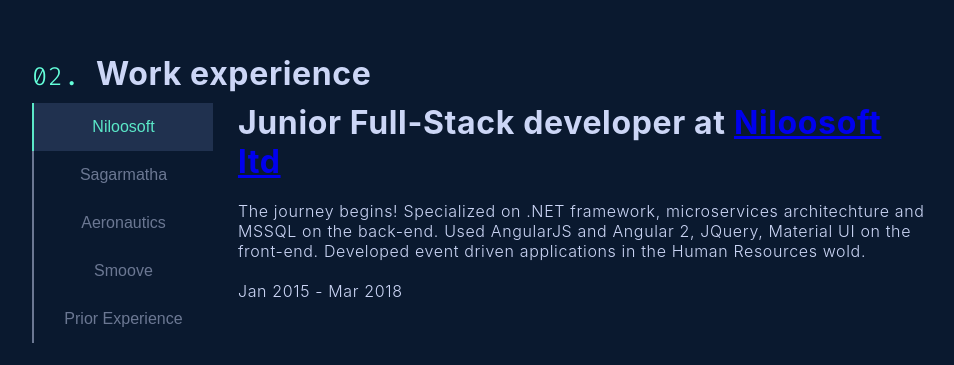
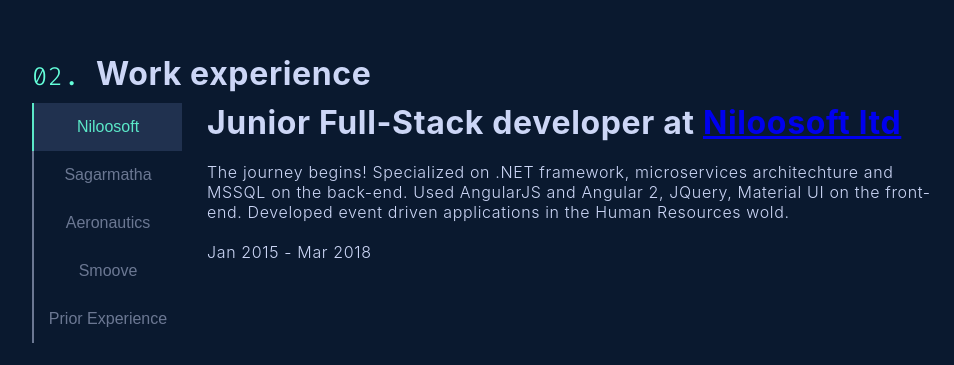
Before and after one commit to dshivrin/Portfolio, a React (Create React App) app: page / in a window 1280 px wide. Shown: the part 1405-1770 px from the top of the page, without its empty margins (158-1112 px from the left). Built offline with nearby package versions, Linux system fonts and the light colour scheme; a web font is replaced by a local one.

Commit message:
Tabs css fix

```diff
--- a/src/Components/Experience/Switchable/Tabs/Tabs.scss
+++ b/src/Components/Experience/Switchable/Tabs/Tabs.scss
@@ -1,3 +1,7 @@
+
+.tabs-container{
+  flex: 0 0 150px;
+}
 
 button.tab {
   padding: 15px 10px;
```
